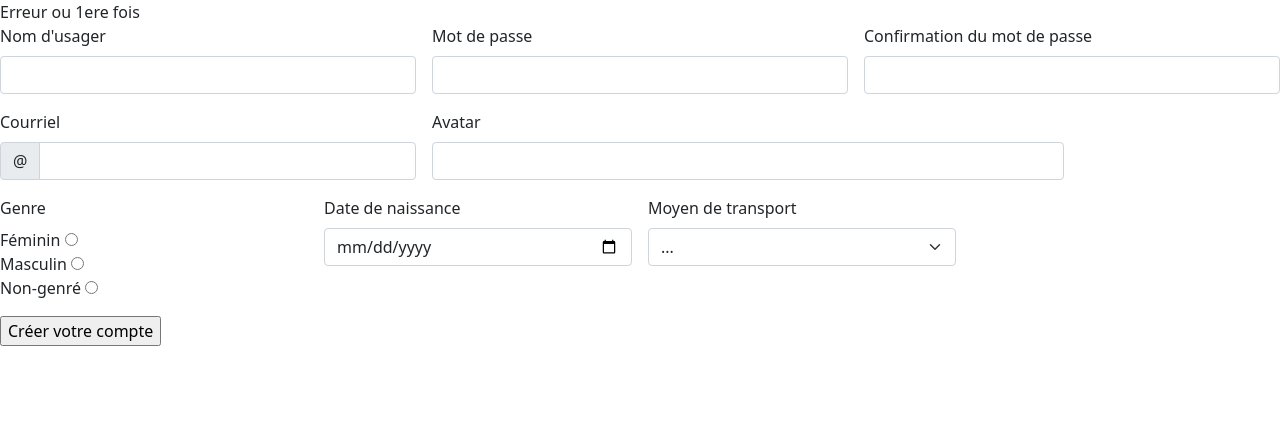
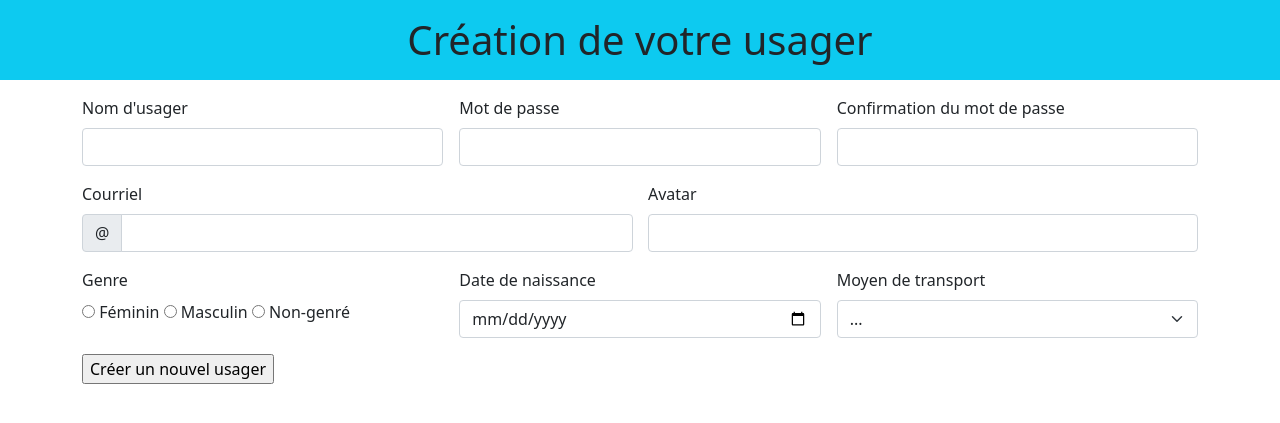
Before and after one commit to MirolieTheroux/web3, a PHP site: page / in a window 1280 px wide. Shown: the top 423 px of the page. Run offline with PHP 8.4, Linux system fonts and the light colour scheme.

Commit message:
modif dossier groupeM et creationU

```diff
--- a/CreationUsager/index.php
+++ b/CreationUsager/index.php
@@ -11,6 +11,15 @@
 </head>
 
 <body>
+  <header>
+    <h1 class="text-center pt-3 pb-3 mb-3 bg-info">
+      Création de votre usager
+    </h1>
+  </header>
+
+  <main class="container">
+
+
     <?php
     //On crée les variables du formulaire vide
     $nomUsager = "";
@@ -22,6 +31,10 @@
     $ddn = "";
     $moyenDeTransport = "";
 
+    //Variables autres erreurs
+    $SLAY = "Shany";
+    $dateAujourdhui = date("Y-m-d");
+    $regexDate = "^[0-9]{4}-(((0[13578]|(10|12))-(0[1-9]|[1-2][0-9]|3[0-1]))|(02-(0[1-9]|[1-2][0-9]))|((0[469]|11)-(0[1-9]|[1-2][0-9]|30)))^$";
 
     //On crée les variables d'erreurs vides
     $nomUsagerErreur = "";
@@ -37,144 +50,195 @@
     $erreur = false;
 
     if ($_SERVER["REQUEST_METHOD"] == "POST") {
-    echo "POST";
+      // echo "POST";
       //Si on entre, on est dans l'envoie du formulaire
 
+      //Vérification si le champ est vide et si l'usager shany est déjà pris case non sensible
       if (empty($_POST['nomUsager'])) {
         $nomUsagerErreur = "Le nom est requis";
         $erreur = true;
-    } elseif (empty($_POST['mdp'])) {
-      $mdpErreur = "Le mot de passe est requis";
-      $erreur = true;
-    } elseif (empty($_POST['confirmationMdp'])) {
-      $confirmationMdpErreur = "Le mot de passe est requis";
-      $erreur = true;
-    } elseif (empty($_POST['courriel'])) {
-      $courrielErreur = "Le courriel est requis";
-      $erreur = true;
-    } elseif (empty($_POST['avatar'])) {
-      $avatarErreur = "Le lien pour un avatar est requis";
-      $erreur = true;
-    } elseif (empty($_POST['genre'])) {
-      $genreErreur = "Le genre est requis";
-      $erreur = true;
-    } elseif (empty($_POST['ddn'])) {
-      $ddbErreur = "La date de naissance est requise";
-      $erreur = true;
-    } elseif (empty($_POST['moyenDeTransport'])) {
-      $moyenDeTransportErreur = "Le mot de passe est requis";
+      } elseif (strtolower($_POST['nomUsager']) == strtolower($SLAY)) {
+        $nomUsagerErreur = "Ce nom d'usager est déjà pris";
         $erreur = true;
       } else {
         $nomUsager = test_input($_POST["nomUsager"]);
+      }
+
+      //Vérification si les champs mdp sont vides et si les 2 sont identiques
+      if (empty($_POST['mdp'])) {
+        $mdpErreur = "Le mot de passe est requis";
+        $erreur = true;
+      } else {
         $mdp = test_input($_POST["mdp"]);
+      }
+
+      if (empty($_POST['confirmationMdp'])) {
+        $confirmationMdpErreur = "Le mot de passe est requis";
+        $erreur = true;
+      } elseif ($_POST['mdp'] != $_POST['confirmationMdp']) {
+        $confirmationMdpErreur = "Les mots de passe ne sont pas identiques";
+        $erreur = true;
+      } else {
         $confirmationMdp = test_input($_POST["confirmationMdp"]);
+      }
+
+
+      //Vérification si le champ courriel est vide et s'il contient bien un @
+      if (empty($_POST['courriel'])) {
+        $courrielErreur = "Le courriel est requis";
+        $erreur = true;
+      } elseif (!filter_var($_POST['courriel'], FILTER_VALIDATE_EMAIL)) {
+        $courrielErreur = "Le format du courriel est invalide";
+      } else {
         $courriel = test_input($_POST["courriel"]);
+      }
+
+      //Vérification si les autres champs sont vides
+      if (empty($_POST['avatar'])) {
+        $avatarErreur = "Le lien pour un avatar est requis";
+        $erreur = true;
+      } else {
         $avatar = test_input($_POST["avatar"]);
+      }
+
+      if (empty($_POST['genre'])) {
+        $genreErreur = "Le genre est requis";
+        $erreur = true;
+      } else {
         $genre = test_input($_POST["genre"]);
+      }
+      if (empty($_POST['ddn'])) {
+        $ddnErreur = "La date de naissance est requise";
+        $erreur = true;
+      } elseif ($_POST['ddn'] > $dateAujourdhui) {
+        $ddnErreur = "La date de naissance est invalide";
+        $erreur = true;
+      } elseif (preg_match('/' . $regexDate . '/', $_POST['ddn'])) {
+        $ddnErreur = "La date de naissance est invalide";
+        $erreur = true;
+      } else {
         $ddn = test_input($_POST["ddn"]);
+      }
+
+      if (empty($_POST['moyenDeTransport'])) {
+        $moyenDeTransportErreur = "Le moyen de transport est requis";
+        $erreur = true;
+      } else {
         $moyenDeTransport = test_input($_POST["moyenDeTransport"]);
       }
 
       // Inserer dans la base de données
       //SI erreurs, on réaffiche le formulaire
     }
+
     if ($_SERVER["REQUEST_METHOD"] != "POST" || $erreur == true) {
-    echo "Erreur ou 1ere fois";
+      // echo "Erreur ou 1ere fois";
 
     ?>
-    <form class="row g-3 needs-validation" novalidate>
+      <form class="row g-3 needs-validation" novalidate action="<?php echo htmlspecialchars($_SERVER["PHP_SELF"]); ?>" method="POST">
         <div class="col-md-4">
           <label for="validationCustom01" class="form-label">Nom d'usager</label>
-        <input type="text" class="form-control" name="nomUsager" required>
+          <input type="text" class="form-control" name="nomUsager" value="<?php echo $nomUsager; ?>" maxlength="25" required>
+          <span class="text-danger"><?php echo $nomUsagerErreur; ?></span>
 
         </div>
         <div class="col-md-4">
           <label for="validationCustom02" class="form-label">Mot de passe</label>
           <input type="password" class="form-control" name="mdp" required>
-        <div class="valid-feedback">
-          Looks good!
-          <!-- mettre ma variable -->
-        </div>
-
+          <span class="text-danger"><?php echo $mdpErreur; ?></span>
         </div>
 
         <div class="col-md-4">
           <label for="validationCustom02" class="form-label">Confirmation du mot de passe</label>
           <input type="password" class="form-control" name="confirmationMdp" required>
-        <div class="valid-feedback">
-          Looks good!
+          <span class="text-danger"><?php echo $confirmationMdpErreur; ?></span>
         </div>
-      </div>
-      <div class="col-md-4">
+
+        <div class="col-md-6">
           <label for="validationCustomUsername" class="form-label">Courriel</label>
           <div class="input-group has-validation">
             <span class="input-group-text" id="inputGroupPrepend">@</span>
-          <input type="email" class="form-control" name="courriel" aria-describedby="inputGroupPrepend" required>
-          <div class="invalid-feedback">
-            Veuillez entrer votre mot de passe
-          </div>
+            <input type="email" class="form-control" name="courriel" value="<?php echo $courriel; ?>" aria-describedby="inputGroupPrepend" required>
+            <span class="text-danger"><?php echo $courrielErreur; ?></span>
           </div>
 
         </div>
         <div class="col-md-6">
           <label for="validationCustom03" class="form-label">Avatar</label>
-        <input type="text" class="form-control" name="avatar" required>
-        <div class="invalid-feedback">
-          Veuillez insérer un lien pour votre avatar.
+          <input type="text" class="form-control" name="avatar" value="<?php echo $avatar; ?>" required>
+          <span class="text-danger"><?php echo $avatarErreur; ?></span>
         </div>
-      </div>
-      <div class="col-md-3">
 
-        <fieldset>
+        <div class="col-md-4">
           <div>
             <label for="validationCustom04" class="form-label">Genre</label>
           </div>
-          <div>
-            <label for="">Féminin</label>
-            <input type="radio" name="genre" id="Feminin">
+
+          <input type="radio" name="genre" <?php if (isset($_POST['genre']) && $_POST['genre'] == "Feminin") echo "checked"; ?> value="Feminin" id="Feminin">
+          <label for="Feminin">Féminin</label>
+
+          <input type="radio" name="genre" <?php if (isset($_POST['genre']) && $_POST['genre'] == "Masculin") echo "checked"; ?> value="Masculin" id="Masculin">
+          <label for="Masculin">Masculin</label>
+
+          <input type="radio" name="genre" <?php if (isset($_POST['genre']) && $_POST['genre'] == "NonGenre") echo "checked"; ?> value="NonGenre" id="NonGenre">
+          <label for="NonGenre">Non-genré</label><br>
+          <span class="text-danger"><?php echo $genreErreur; ?></span>
+
         </div>
 
-          <div>
-            <label for="">Masculin</label>
-            <input type="radio" name="genre" id="Masculin">
-          </div>
-          <div>
-            <label for="">Non-genré</label>
-            <input type="radio" name="genre" id="Non-genre">
+
+        <div class="col-md-4">
+          <label for="validationCustom05" class="form-label">Date de naissance</label>
+          <input type="date" class="form-control" name="ddn" value="<?php echo $ddn; ?>" required>
+          <span class="text-danger"><?php echo $ddnErreur; ?></span>
         </div>
 
-          <div class="invalid-feedback">
-            Veuillez sélectionner un genre.
-          </div>
-        </fieldset>
-      </div>
-      <div class="col-md-3">
-        <label for="validationCustom05" class="form-label">Date de naissance</label>
-        <input type="date" class="form-control" name="ddn" required>
-        <div class="invalid-feedback">
-          Veuillez entrer une date de naissance
-        </div>
-      </div>
-
-      <div class="col-md-3">
+        <div class="col-md-4">
           <label for="validationCustom04" class="form-label">Moyen de transport</label>
           <select class="form-select" name="moyenDeTransport" required>
             <option selected disabled value="">...</option>
-          <option value="1">Voiture</option>
-          <option value="2">Autobus</option>
-          <option value="3">Marche</option>
-          <option value="4">Vélo</option>
+            <option value="Voiture" <?php if (isset($_POST['moyenDeTransport']) && $_POST['moyenDeTransport'] == "Voiture") echo "selected"; ?>>Voiture</option>
+            <option value="Autobus" <?php if (isset($_POST['moyenDeTransport']) && $_POST['moyenDeTransport'] == "Autobus") echo "selected"; ?>>Autobus</option>
+            <option value="Marche" <?php if (isset($_POST['moyenDeTransport']) && $_POST['moyenDeTransport'] == "Marche") echo "selected"; ?>>Marche</option>
+            <option value="Vélo" <?php if (isset($_POST['moyenDeTransport']) && $_POST['moyenDeTransport'] == "Vélo") echo "selected"; ?>>Vélo</option>
           </select>
-        <div class="invalid-feedback">
-          Veuillez sélectionner un moyen de transport.
+          <span class="text-danger"><?php echo $moyenDeTransportErreur; ?></span>
         </div>
+
+        <div class="col-12">
+
+          <input type="submit" value="Créer un nouvel usager">
+
+
+        </div>
+      </form>
+
+    <?php
+    } elseif ($_SERVER["REQUEST_METHOD"] == "POST" && $erreur == false) {
+    ?>
+      <div class="card" style="width: 18rem;">
+        <img src="<?php echo $avatar; ?>" class="card-img-top" alt="avatar de l'utilisateur">
+        <div class="card-body">
+        </div>
+        <ul class="list-group list-group-flush">
+          <li class="list-group-item"> Nom d'usager : <?php echo $nomUsager; ?></li>
+          <li class="list-group-item"> Courriel : <?php echo $courriel; ?></li>
+          <li class="list-group-item">Genre: <?php echo $genre; ?></li>
+          <li class="list-group-item">Date de naissance : <?php echo $ddn; ?></li>
+          <li class="list-group-item">Moyen de transport : <?php echo $moyenDeTransport; ?></li>
+
+        </ul>
+
       </div>
 
 
-      <div class="col-12">
-        <input type="submit" value="Créer votre compte">
-      </div>
-    </form>
+      <a href="index.php">
+        <button class="btn btn-primary mt-4">
+          Créer un nouvel usager
+        </button>
+      </a>
+
+
     <?php
     }
 
@@ -190,7 +254,7 @@
 
 
 
-
+  </main>
   <script src="https://cdn.jsdelivr.net/npm/bootstrap@5.0.2/dist/js/bootstrap.min.js" integrity="sha384-cVKIPhGWiC2Al4u+LWgxfKTRIcfu0JTxR+EQDz/bgldoEyl4H0zUF0QKbrJ0EcQF" crossorigin="anonymous"></script>
 
 </body>
--- a/GroupeMusique/index.php
+++ b/GroupeMusique/index.php
@@ -13,7 +13,7 @@
     <?php
     $servername = "localhost";
     $username = "root";
-    $password = "root";
+    $password = "";
     $dbname = "groupe_de_musique";
     //Createconnection
     $conn = new mysqli($servername, $username, $password, $dbname);
```
Also changed, not shown: GroupeMusique/ajouter.php (+46 -23 lines), groupe.sql (indentation only). Lines whose indentation alone changed are shown as unchanged.
